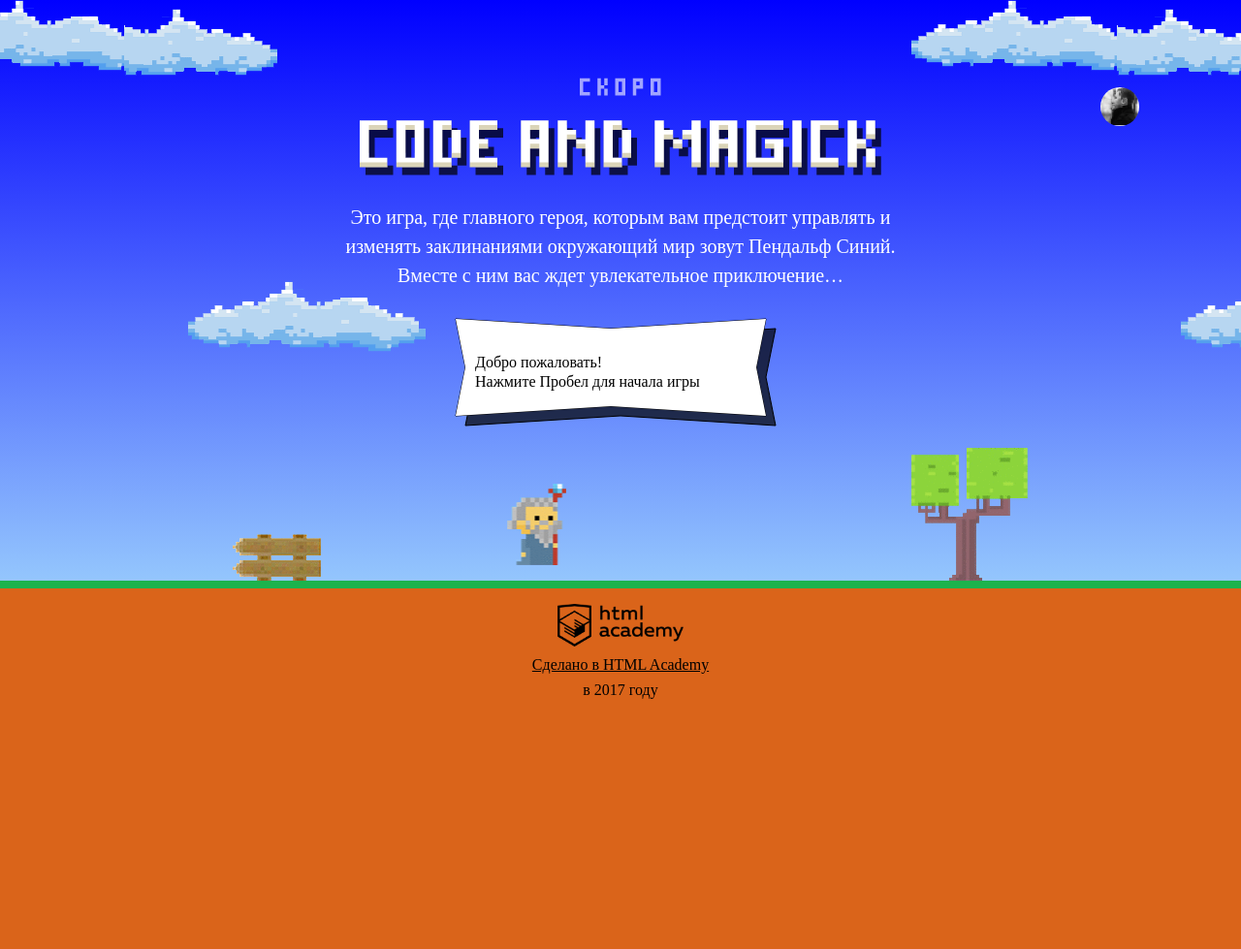
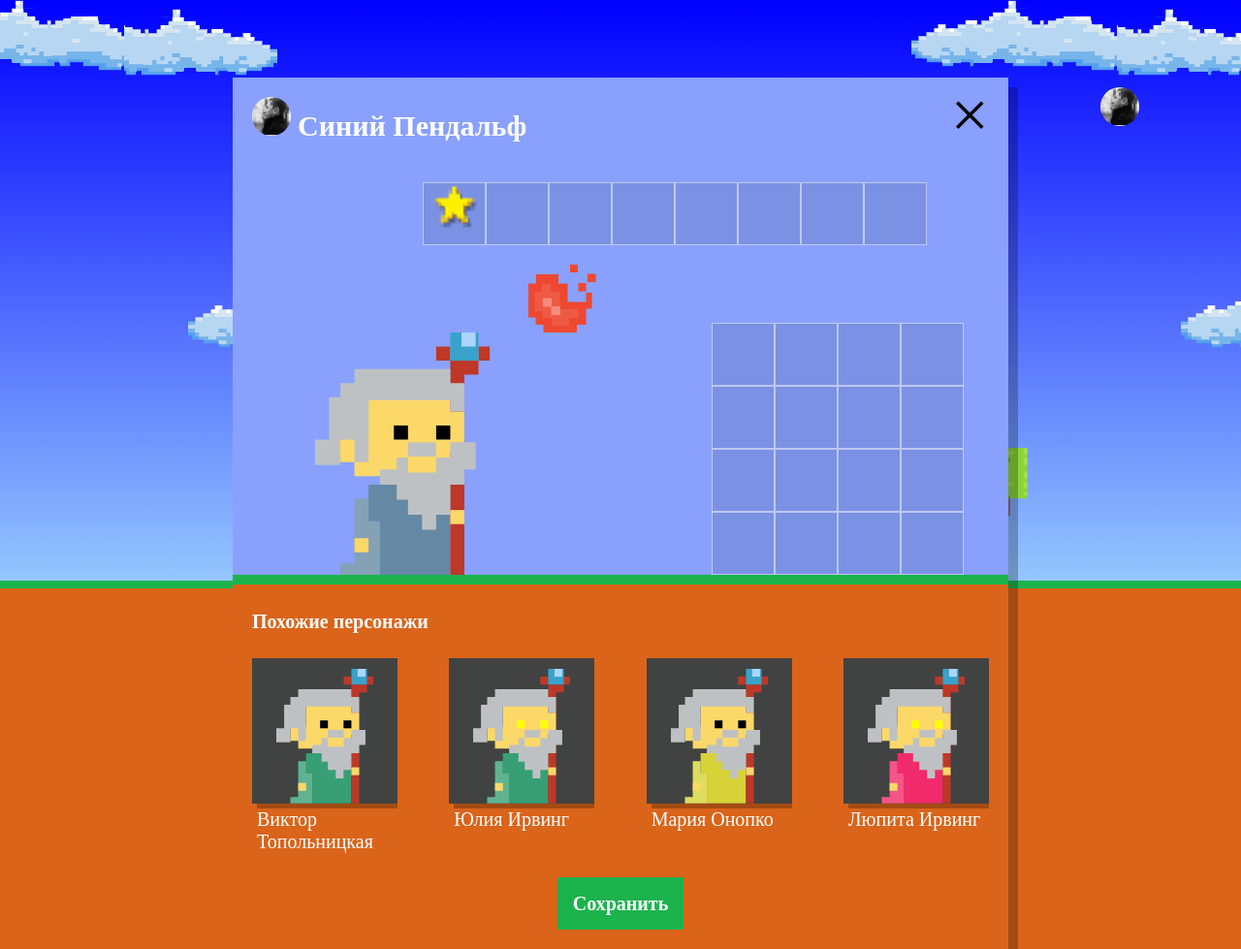
Before and after one commit to iamnastya/862695-code-and-magick, a website: page index.html in a window 1280 px wide. Shown: the whole page at 97% size. Before the commit the page ends 800 px from the top, so only its background shows below. Drawn offline with Linux system fonts and the light colour scheme; a web font is replaced by a local one.

Commit message:
Клонирование элементов с заданными стилями

```diff
--- a/index.html
+++ b/index.html
@@ -181,6 +181,8 @@
   </div>
 </template>
 
+
+<script src="js/setup.js"></script>
 <script src="js/game.js"></script>
 
 </body>
--- /dev/null
+++ b/js/setup.js
@@ -0,0 +1,77 @@
+'use strict';
+
+var userDialog = document.querySelector('.setup');
+userDialog.classList.remove('hidden');
+// вспомогательные массивы
+var names = ['Иван', 'Хуан Себастьян', 'Мария', 'Кристоф', 'Виктор', 'Юлия', 'Люпита', 'Вашингтон'];
+var surnames = ['да Марья', 'Верон', 'Мирабелла', 'Вальц', 'Онопко', 'Топольницкая', 'Нионго', 'Ирвинг'];
+var coatColors = ['rgb(101, 137, 164)', 'rgb(241, 43, 107)', 'rgb(146, 100, 161)', 'rgb(56, 159, 117)', 'rgb(215, 210, 55)', 'rgb(0, 0, 0)'];
+var eyesColors = ['black', 'red', 'blue', 'yellow', 'green'];
+// // генератор рандомных значений из массивов
+// var name = names[Math.floor(Math.random()*names.length)] + ' ' + surnames[Math.floor(Math.random()*surnames.length)];
+// var coatColor = coatColors[Math.floor(Math.random()*coatColors.length)];
+// var eyesColor = eyesColors[Math.floor(Math.random()*eyesColors.length)];
+
+function getName() {
+
+  return names[Math.floor(Math.random()*names.length)] + ' ' + surnames[Math.floor(Math.random()*surnames.length)];
+
+}
+
+function getCoatColor() {
+
+  return coatColors[Math.floor(Math.random()*coatColors.length)];
+
+}
+
+function getEyesColor() {
+
+  return eyesColors[Math.floor(Math.random()*eyesColors.length)];
+
+}
+
+var wizards = [
+  {
+    name: getName(),
+    coatColor: getCoatColor(),
+    eyesColor: getEyesColor()
+  },
+  {
+    name: getName(),
+    coatColor: getCoatColor(),
+    eyesColor: getEyesColor()
+  },
+  {
+    name: getName(),
+    coatColor: getCoatColor(),
+    eyesColor: getEyesColor()
+  },
+  {
+    name: getName(),
+    coatColor: getCoatColor(),
+    eyesColor: getEyesColor()
+  }
+]
+
+var similarWizardTemplate = document.querySelector('#similar-wizard-template')
+    .content
+    .querySelector('.setup-similar-item');
+
+var similarListElement = userDialog.querySelector('.setup-similar-list');
+var fragment = document.createDocumentFragment();
+
+for (var i = 0; i < wizards.length; i++) {
+
+  var wizardElement = similarWizardTemplate.cloneNode(true);
+
+  wizardElement.querySelector('.setup-similar-label').textContent = wizards[i].name;
+  wizardElement.querySelector('.wizard-coat').style.fill = wizards[i].coatColor;
+  wizardElement.querySelector('.wizard-eyes').style.fill = wizards[i].eyesColor;
+
+  fragment.appendChild(wizardElement)
+
+}
+
+similarListElement.appendChild(fragment);
+
+userDialog.querySelector('.setup-similar').classList.remove('hidden');
```
